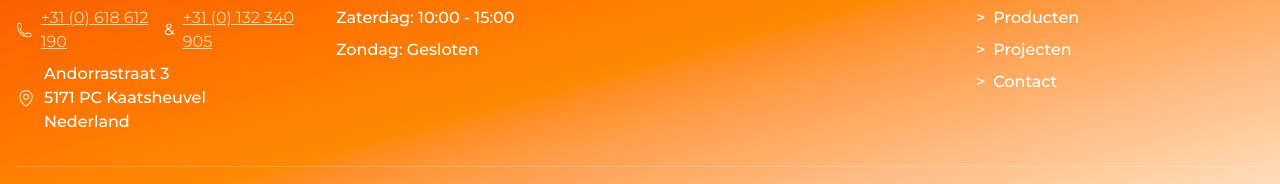
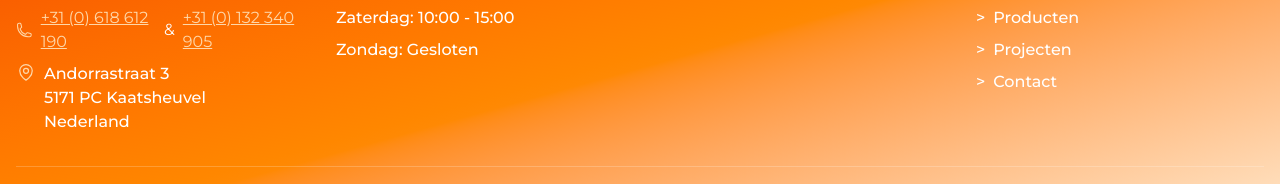
Before and after one commit to Radeuz/holland-veranda, a Next.js app: page / in a window 1280 px wide. Shown: the part 3589-3773 px from the top of the page. Built offline with nearby package versions, Linux system fonts and the light colour scheme.

Commit message:
Footer: Adres simgesi Andorrastraat 3 satırının başına hizalandı

```diff
--- a/src/app/components/Footer.js
+++ b/src/app/components/Footer.js
@@ -29,8 +29,8 @@ export default function Footer() {
                 <span className="text-white mx-2">&amp;</span>
                 <a href="tel:+31132340905" className="hover:text-orange-200 transition-colors underline">+31 (0) 132 340 905</a>
               </div>
-              <div className="flex items-center text-white font-medium">
-                <MapPinIcon className="w-5 h-5 mr-2 text-orange-200" />
+              <div className="flex text-white font-medium">
+                <span className="flex-shrink-0"><MapPinIcon className="w-5 h-5 mr-2 text-orange-200" /></span>
                 <span>
                   Andorrastraat 3<br />
                   5171 PC Kaatsheuvel<br />
```
